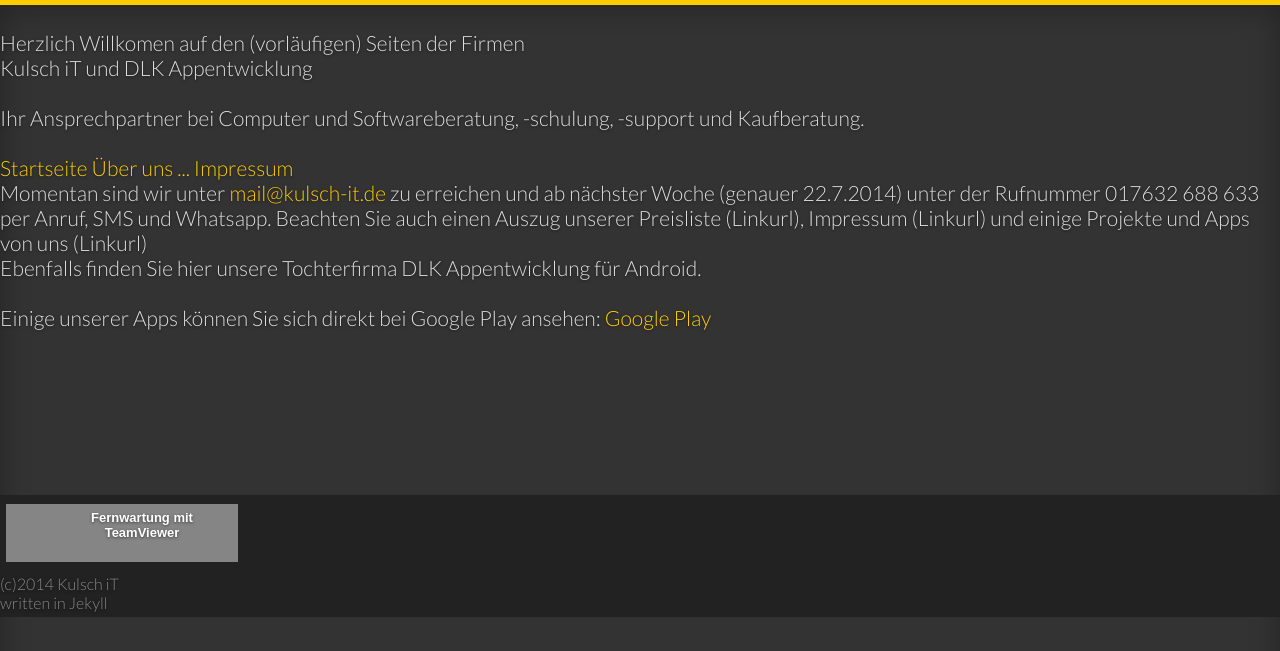
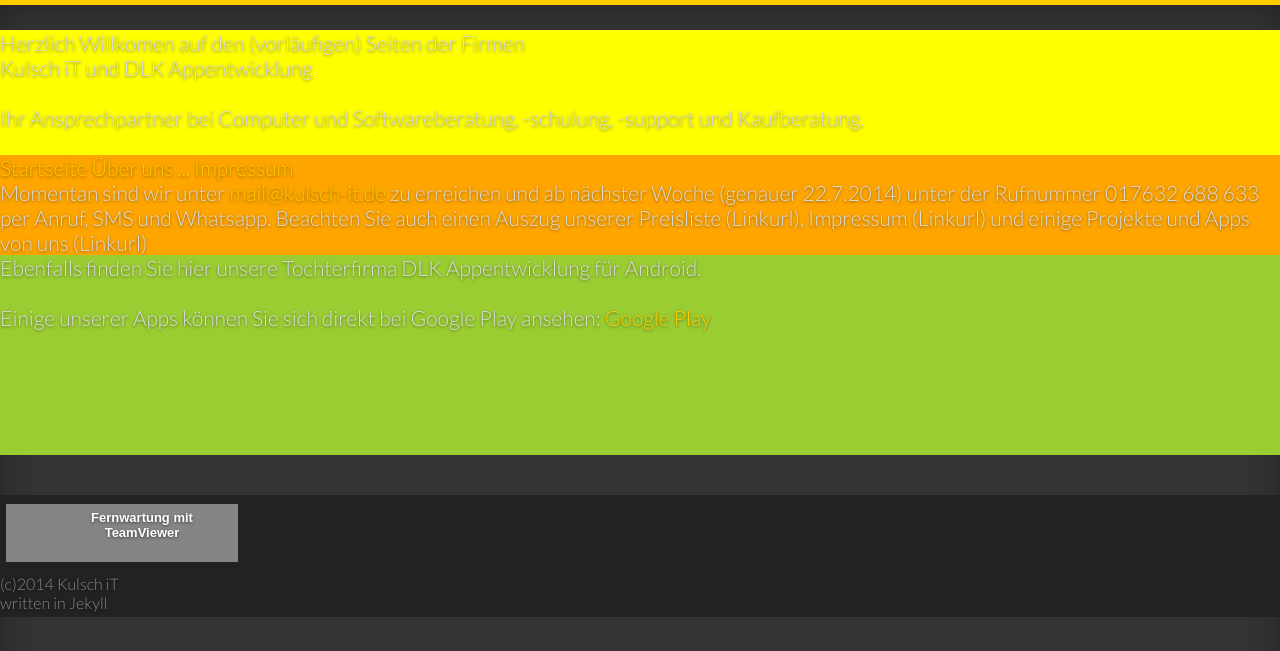
Before and after one commit to The1andONLYdave/The1andONLYdave.github.io, a Jekyll site: the page built from index2.html, in a window 1280 px wide. Shown: the top 651 px of the page. Built offline with Jekyll 4.4.1, drawn with Linux system fonts in a browser that asks for light colours; grey boxes are pictures that could not be loaded.

Commit message:
Update screen2.css

```diff
--- a/css/screen2.css
+++ b/css/screen2.css
@@ -1,5 +1,18 @@
-
-
+header, nav, section, footer {
+    display: block;
+}
+header {
+    background-color: yellow;
+}
+nav {
+    background-color: orange;
+}
+section {
+    background-color: yellowgreen;
+}
+footer {
+    background-color: deepskyblue;
+}
 
   /**\ * $normalize.css *\**//*! normalize.css v3.0.0 | MIT License | git.io/normalize
   */
```
